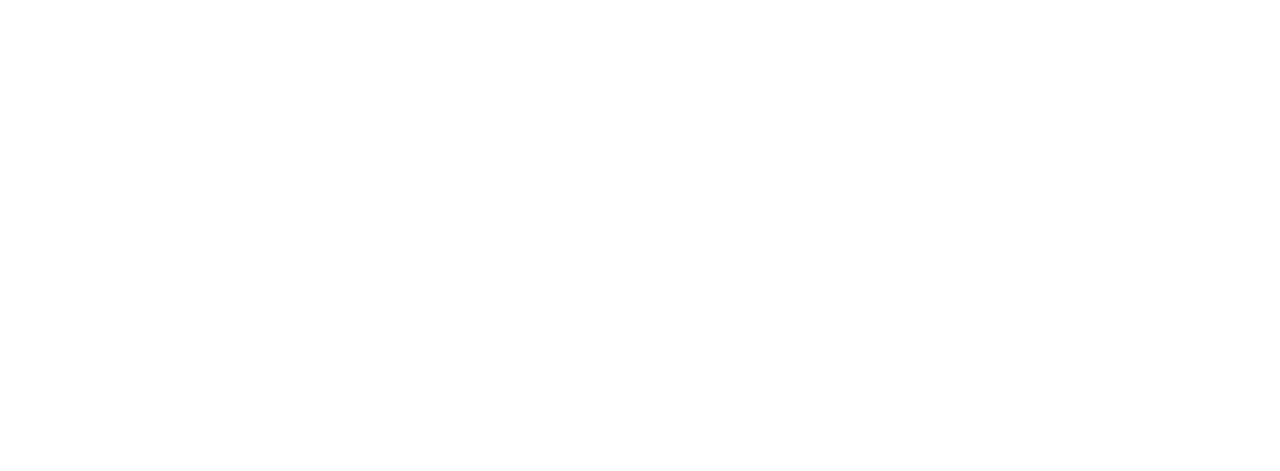
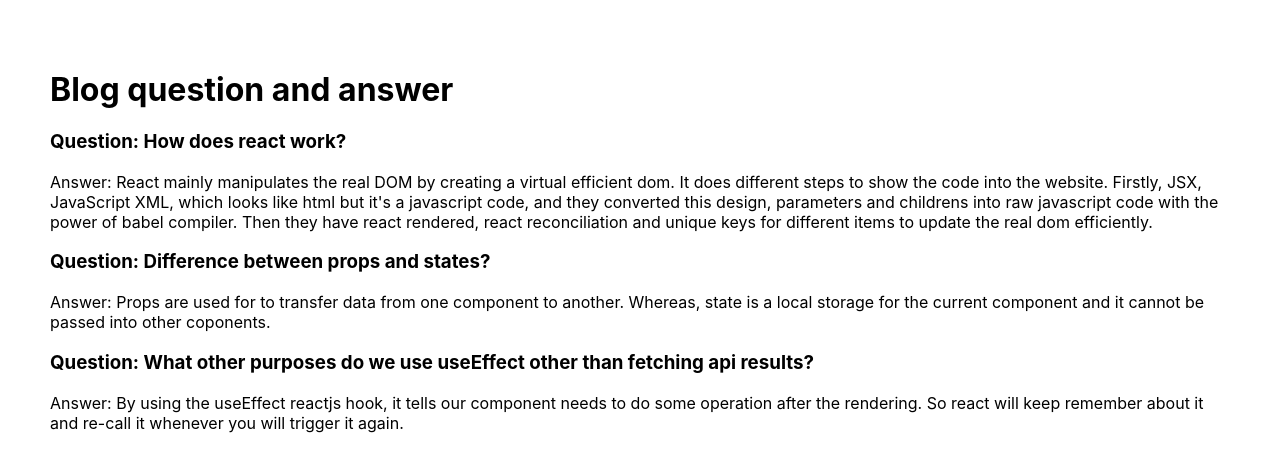
Before and after one commit to ashrafcse3/active-club-assignment-8, a React (Create React App) app: page / in a window 1280 px wide. Shown: the part 1290-1761 px from the top of the page. Before the commit the page ends 1288 px from the top, so only its background shows below. Built offline with nearby package versions, Linux system fonts and the light colour scheme.

Commit message:
blog added

```diff
--- a/src/App.js
+++ b/src/App.js
@@ -1,11 +1,13 @@
 import logo from './logo.svg';
 import './App.css';
 import Club from './components/Club/Club';
+import Blog from './components/Blog/Blog';
 
 function App() {
   return (
     <div>
       <Club></Club>
+      <Blog></Blog>
     </div>
   );
 }
--- /dev/null
+++ b/src/components/Blog/Blog.css
@@ -0,0 +1,3 @@
+.blog-container {
+    padding: 50px;
+}
--- /dev/null
+++ b/src/components/Blog/Blog.js
@@ -0,0 +1,24 @@
+import React from 'react';
+import './Blog.css';
+
+const Blog = () => {
+    return (
+        <div className='blog-container'>
+            <h1>Blog question and answer</h1>
+            <div>
+                <h3>Question: How does react work?</h3>
+                <p>Answer: React mainly manipulates the real DOM by creating a virtual efficient dom. It does different steps to show the code into the website. Firstly, JSX, JavaScript XML, which looks like html but it's a javascript code, and they converted this design, parameters and childrens into raw javascript code with the power of babel compiler. Then they have react rendered, react reconciliation and unique keys for different items to update the real dom efficiently.</p>
+            </div>
+            <div>
+                <h3>Question: Difference between props and states?</h3>
+                <p>Answer: Props are used for to transfer data from one component to another. Whereas, state is a local storage for the current component and it cannot be passed into other coponents.</p>
+            </div>
+            <div>
+                <h3>Question: What other purposes do we use useEffect other than fetching api results?</h3>
+                <p>Answer: By using the useEffect reactjs hook, it tells our component needs to do some operation after the rendering. So react will keep remember about it and re-call it whenever you will trigger it again. </p>
+            </div>
+        </div>
+    );
+};
+
+export default Blog;
```
